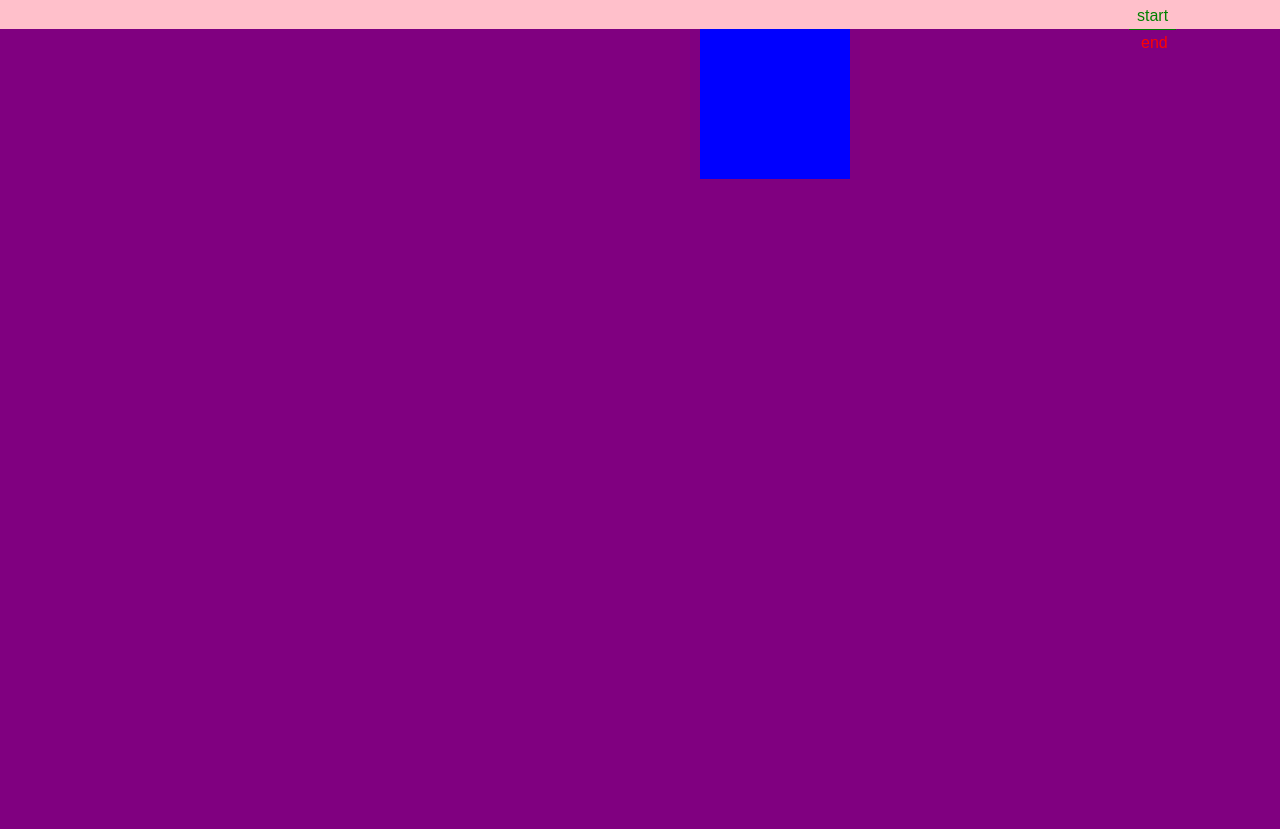
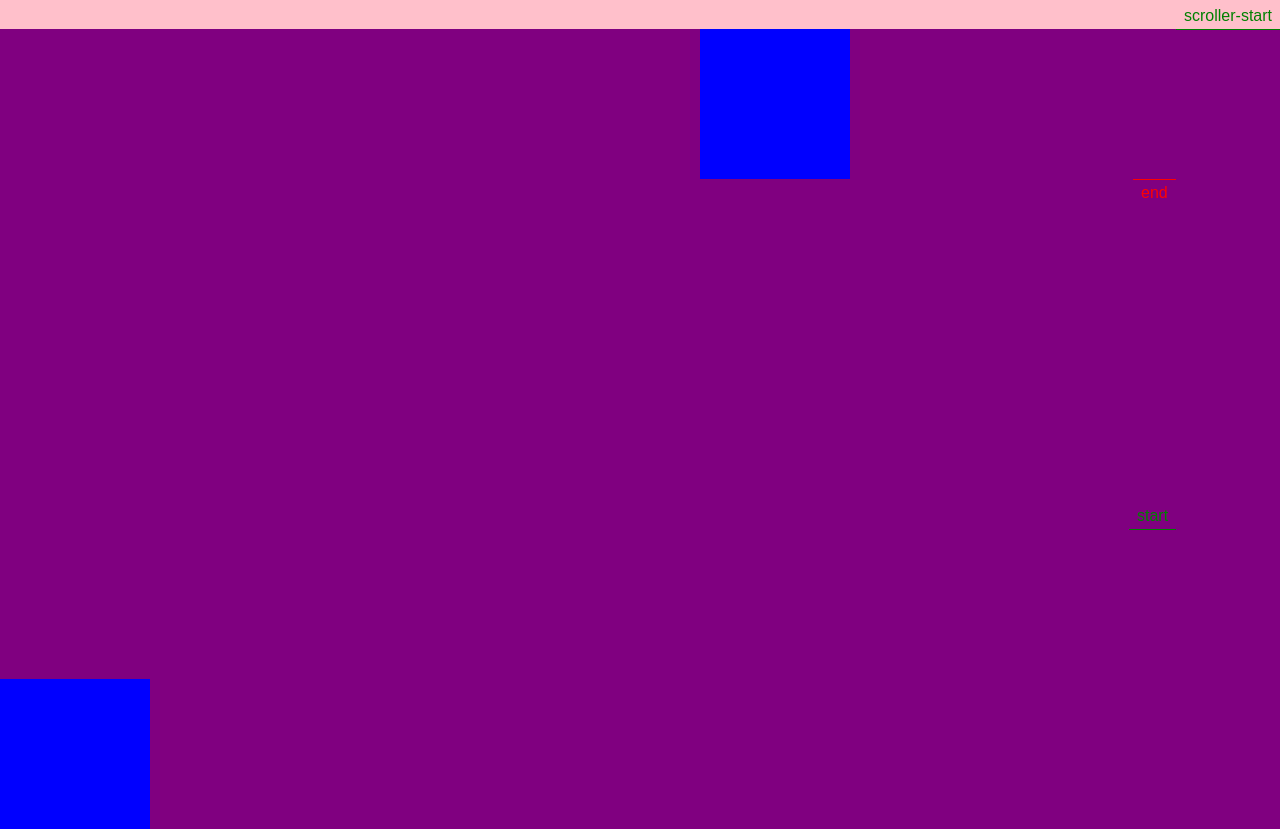
Before and after one commit to TheAkashSoul/GSAP-Practice, a plain HTML site: page scrollTrigger/index.html in a window 1280 px wide. Shown: the part 771-1600 px from the top of the page. Drawn offline with nearby package versions, Linux system fonts and the light colour scheme.

Commit message:
second commit

```diff
--- a/scrollTrigger/app.js
+++ b/scrollTrigger/app.js
@@ -3,12 +3,13 @@
 gsap.to(".square", {
     x: 700,
     duration: 3,
+    // start: 100,
     scrollTrigger: {
         trigger: ".square",
-        start: "top 30%",
-        end: "top 20%",
+        start: 500,
+        //end: "top 20%",
         markers: true
 
-    }
+     }
 
 })
--- a/scrollTrigger/index.html
+++ b/scrollTrigger/index.html
@@ -12,6 +12,7 @@
     <div class="div1"></div>
     <div class="div2">
         <div class="square"></div>
+        <div class="square2"></div>
     </div>
 
 
--- a/scrollTrigger/style.css
+++ b/scrollTrigger/style.css
@@ -18,3 +18,10 @@
     width: 150px;
     background-color: blue;
 }
+
+.square2 {
+    margin-top: 500px;
+    height: 150px;
+    width: 150px;
+    background-color: blue;
+}
```
